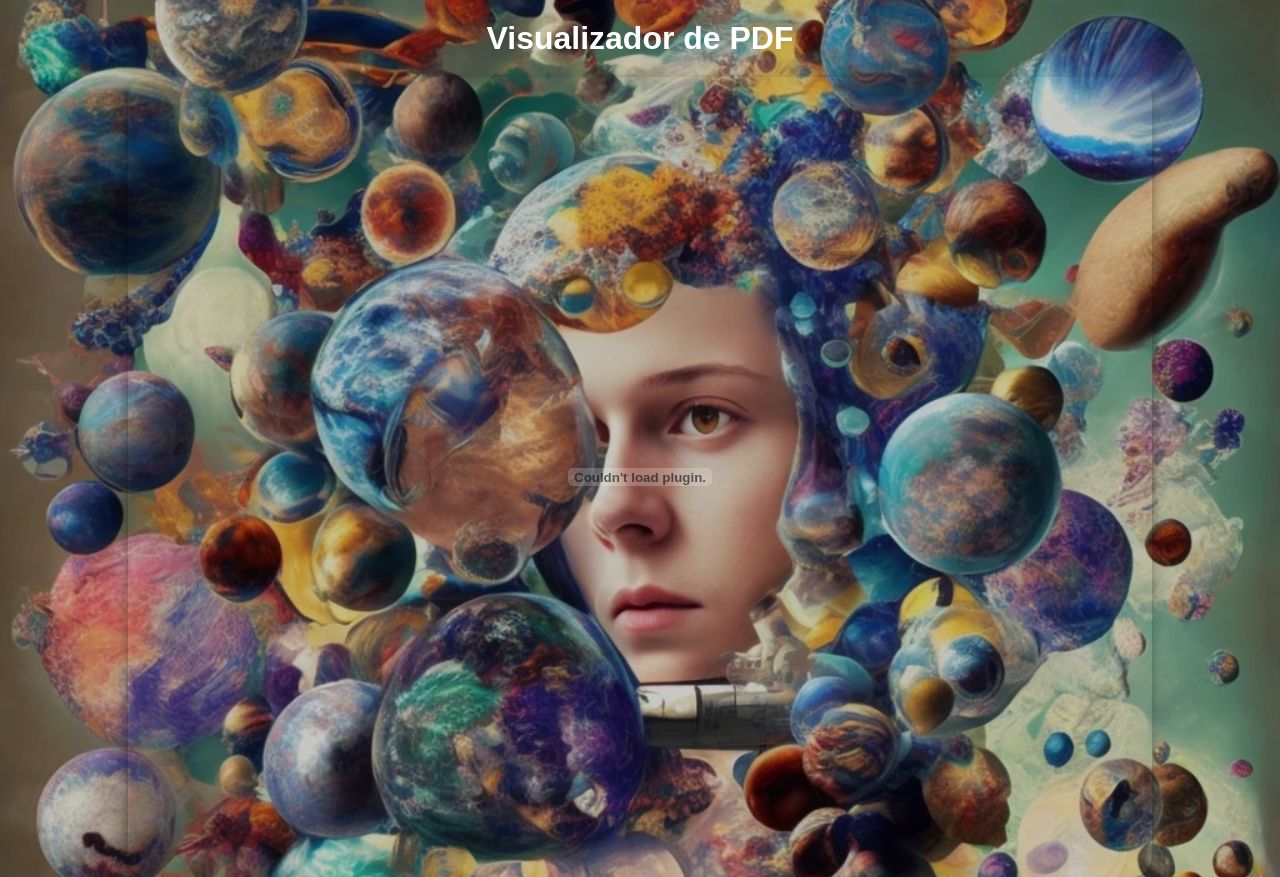
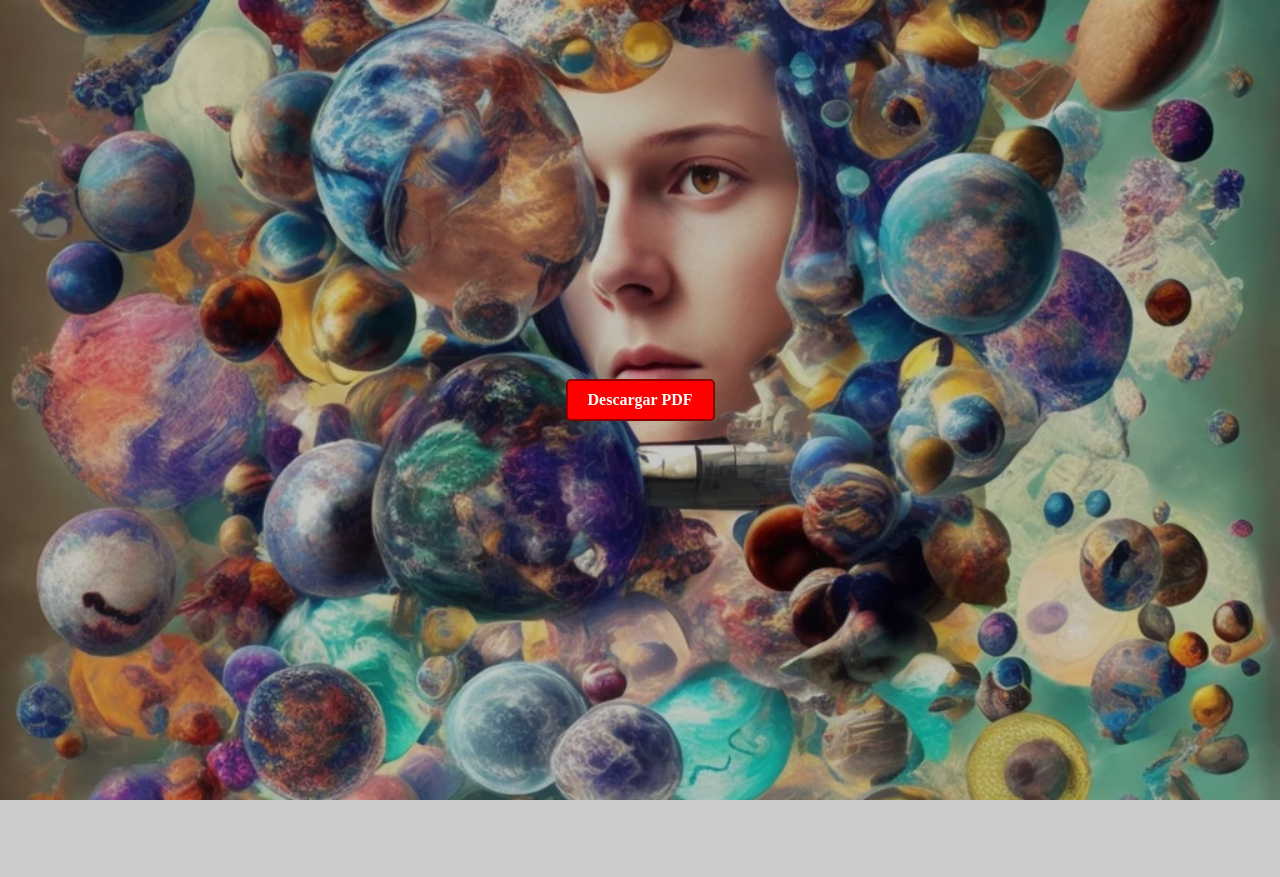
Before and after one commit to sacha5tta/sacha5tta.github.io, a plain HTML site: page Tubos.html in a window 1280 px wide. After the commit the page ends 800 px from the top, so only its background shows below. Drawn offline with Linux system fonts and the light colour scheme.

Commit message:
modificacion-para-pdf-tubos

```diff
--- a/Tubos.html
+++ b/Tubos.html
@@ -9,8 +9,7 @@
 	<link rel="stylesheet" type="text/css" href="estilos-tubos.css">
 </head>
 <body>
-	<h1 class="title">Visualizador de PDF</h1>
-	<object class="pdf-tub" type="application/pdf" data="pdf/kundt-el bueno.pdf"></object>
+	<a class="descarga"  href="pdf/kundt-el bueno.pdf" download>Descargar PDF</a>
 
 
 </body>
--- a/estilos-tubos.css
+++ b/estilos-tubos.css
@@ -8,27 +8,22 @@ body{background-image: url("img/fondo1.webp")  ;
           background-size: cover;
           background-attachment:fixed ;
           background-color:rgba(0, 0, 0, .2) ;
-          background-blend-mode:darken ; }
+          background-blend-mode:darken ;
+          display: flex;
+          justify-content: center;
+          align-items: center;
+          height: 100vh;
+          margin: 0;  }
 
 
-.pdf-tub{margin:auto;
-           display:block;
-           width:80%;
-           height:100vh;
-           border-radius:20px;
-           box-shadow: 0 4px 8px 0 rgba(0,0,0, 0.2) ,
-                       0 6px 20px 0 rgba(0 , 0 , 0 , 0.19);
-             }
-
-
-.title{text-align:center;
-       padding:20px;
-       font-family:"arial";
-       color:#fff;}
-
-@media screen and (max-width: 500px) {
-    /* Estilos específicos para pantallas pequeñas */
-    .pdf-tubos {
-       width: 340px;
-       height: 600px;
-    }}
+          .descarga{display: inline-block;
+            margin: auto;     /* Hace que el enlace se comporte como un elemento en línea con tamaño */
+           padding: 10px 20px; /* Espaciado interior para el botón (arriba/abajo, izquierda/derecha) */
+           background-color: red; /* Color de fondo rojo */
+           color: white; /* Color del texto en blanco */
+           text-decoration: none; /* Quita el subrayado predeterminado de los enlaces */
+           border: 2px solid darkred; /* Borde de 2 píxeles de grosor y color oscuro */
+           border-radius: 5px; /* Borde redondeado */
+           font-size: 16px; /* Tamaño de fuente */
+           font-weight: bold; /* Texto en negrita */
+           cursor: pointer; }
```
